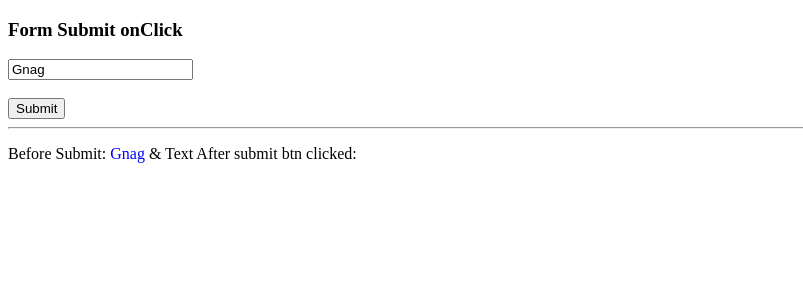
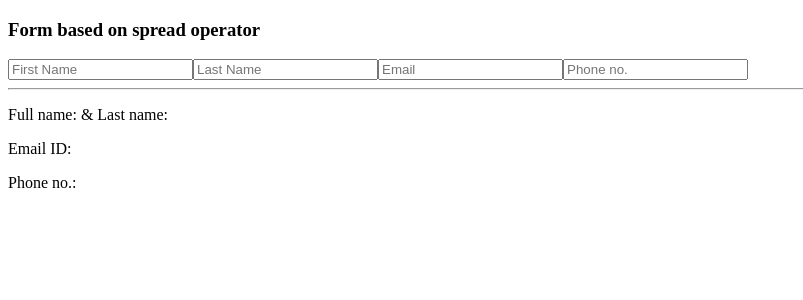
Before and after one commit to Gauravnag/ReactCustomHooks, a React (Create React App) app: page / in a window 1280 px wide. Shown: the top 300 px of the page, without its empty margins (0-803 px from the left). Built offline with nearby package versions, Linux system fonts and the light colour scheme.

Commit message:
Form Data Using SPread Operator

```diff
--- a/src/App.js
+++ b/src/App.js
@@ -1,29 +1,67 @@
 import { useState } from "react";
 
 const App = () => {
-    const [name, setName] = useState("Gnag");
-    const [txtSub, setTxtSub] = useState("");
-    // On input field change
-    const InputEvent = (event) => {
-      setName(event.target.value);
-    }
-    // On click of btn
-    const onSubmit = () => {
-      setTxtSub(name);
-    }
-    // Txt color
-    const txtColor = {
-      color: "blue"
-    }
+  // Store variable name
+  const [fullName, setFullName] = useState({
+    fname: "",
+    lname: "",
+    email: "",
+    phone: "",
+  });
+  // Input field Text change
+  const inputEvent = (event) => {
+    setFullName((preVal) => {
+      const {name, value} = event.target;
+      return {
+        ...preVal,
+        [name]: value,
+      }
+    });
+  }
+  // Text color
+  const txtColor = {
+    color: "blue",
+  }
+
     return(
         <>
-          <h3>Form Submit onClick</h3>
-          <input type="text" value={name} onChange={InputEvent} />
-          <br /><br />
-          <button onClick={onSubmit}>Submit</button>
-          <hr />
-          <p> Before Submit: <span style={txtColor}>{name}</span>  &
-          Text After submit btn clicked: <span style={txtColor}>{txtSub}</span>  </p>
+          <h3>Form based on spread operator</h3>
+          <input
+            type="text"
+            name="fname"
+            value={fullName.fname}
+            onChange={inputEvent}
+            placeholder="First Name"
+            />
+
+          <input
+            type="text"
+            name="lname"
+            value={fullName.lname}
+            onChange={inputEvent}
+            placeholder="Last Name"
+          />
+
+          <input
+            type="email"
+            name="email"
+            value={fullName.email}
+            onChange={inputEvent}
+            placeholder="Email"
+          />
+
+          <input
+            type="phone"
+            name="phone"
+            value={fullName.phone}
+            onChange={inputEvent}
+            placeholder="Phone no."
+          />
+
+           <hr />
+           <p> Full name: <span style={txtColor}>{fullName.fname}</span> & Last name: <span style={txtColor}>{fullName.lname}</span> </p>
+           <p> Email ID: <span style={txtColor}> {fullName.email} </span> </p>
+           <p> Phone no.: <span style={txtColor}> {fullName.phone} </span> </p>
         </>
     )
 }
```
